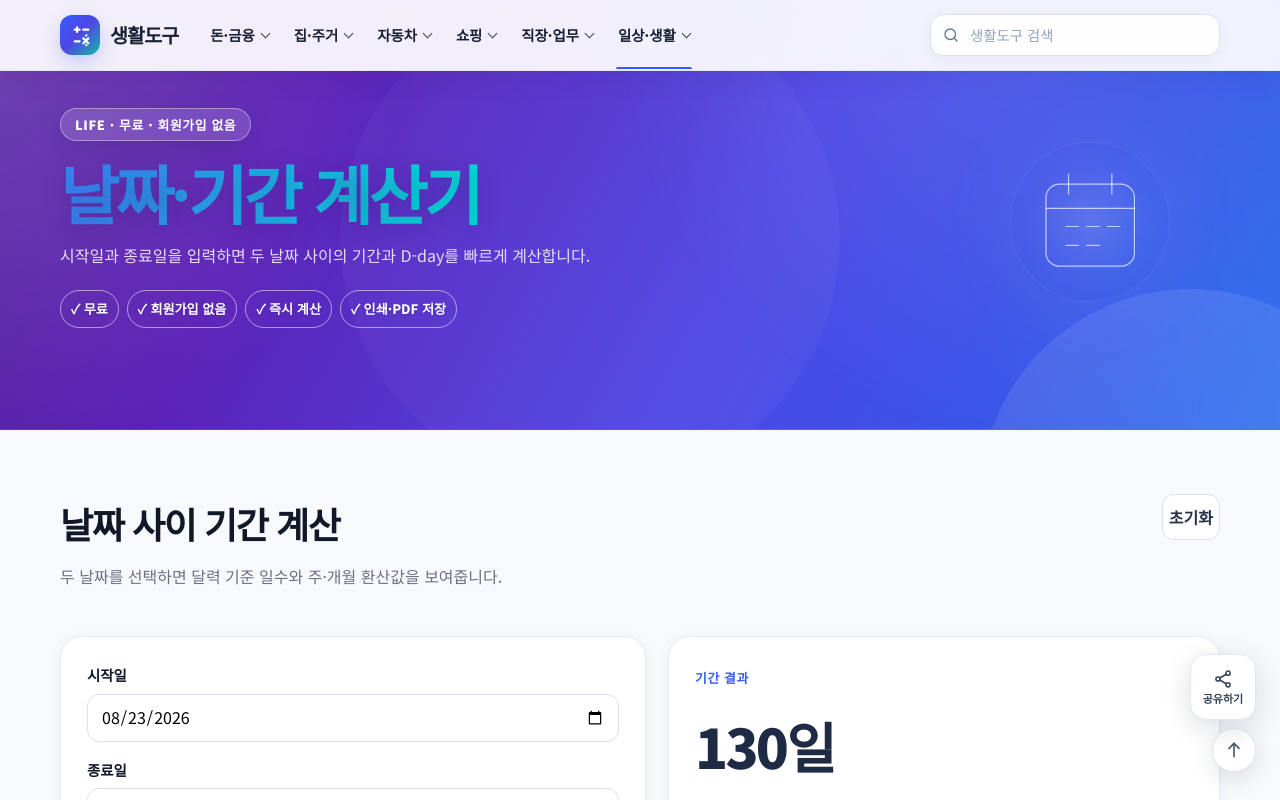
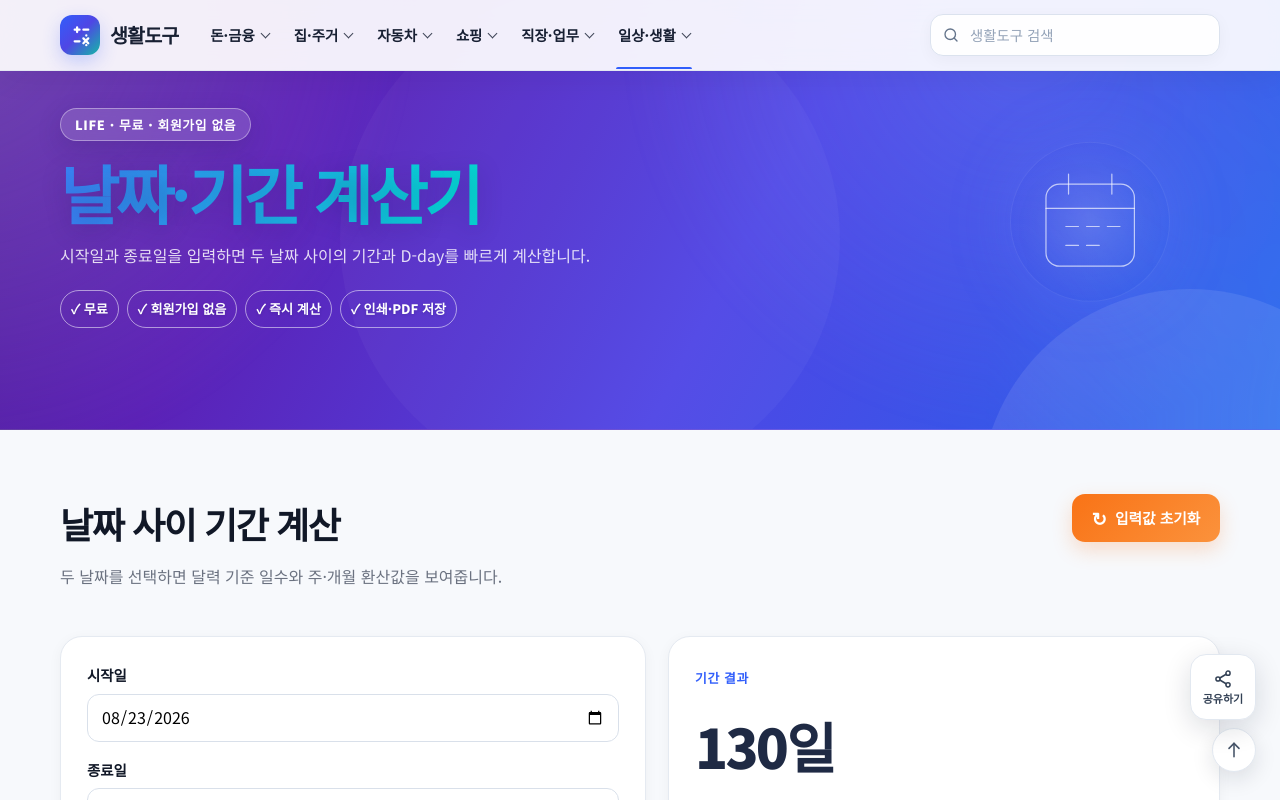
Before and after one commit to license-book/life-tools, a Next.js app: page /tools/date-period in a window 1280 px wide. Shown: the top 800 px of the page. Built offline with nearby package versions, Linux system fonts and the light colour scheme.

Commit message:
Make calculator reset button prominent and easier to tap

```diff
--- a/components/tools/ToolResetButton.tsx
+++ b/components/tools/ToolResetButton.tsx
@@ -4,11 +4,27 @@ export default function ToolResetButton() {
   return (
     <button
       type="button"
-      className="secondary"
       onClick={() => window.location.reload()}
       aria-label="계산기 입력값 초기화"
+      style={{
+        display:"inline-flex",
+        alignItems:"center",
+        justifyContent:"center",
+        gap:8,
+        minWidth:148,
+        minHeight:48,
+        padding:"0 18px",
+        border:0,
+        borderRadius:13,
+        background:"linear-gradient(135deg,#f97316 0%,#fb923c 100%)",
+        color:"#fff",
+        fontWeight:850,
+        fontSize:".92rem",
+        boxShadow:"0 8px 20px rgba(249,115,22,.22)",
+      }}
     >
-      초기화
+      <span aria-hidden="true" style={{fontSize:"1.15rem",lineHeight:1}}>↻</span>
+      입력값 초기화
     </button>
   );
 }
```
